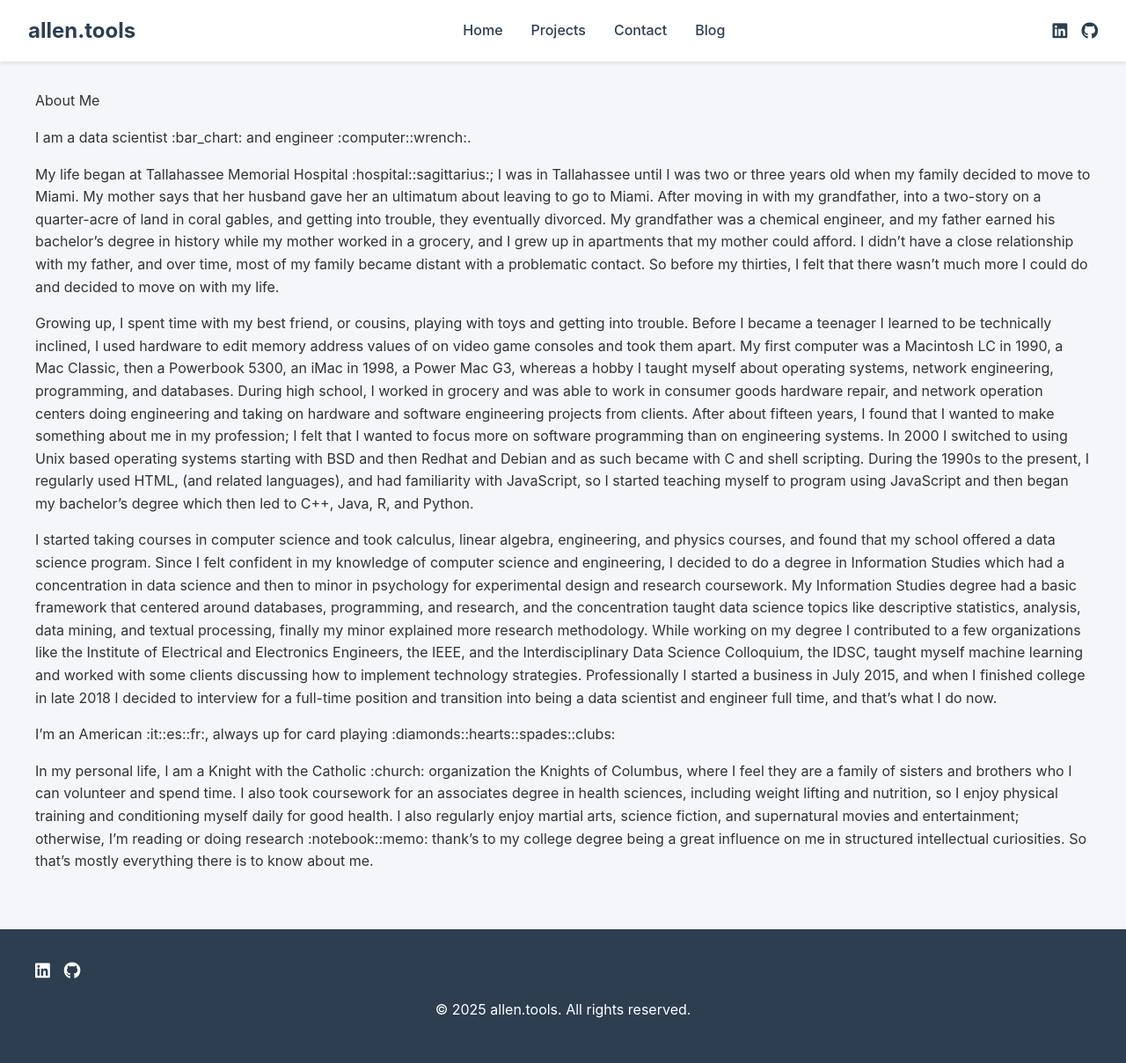
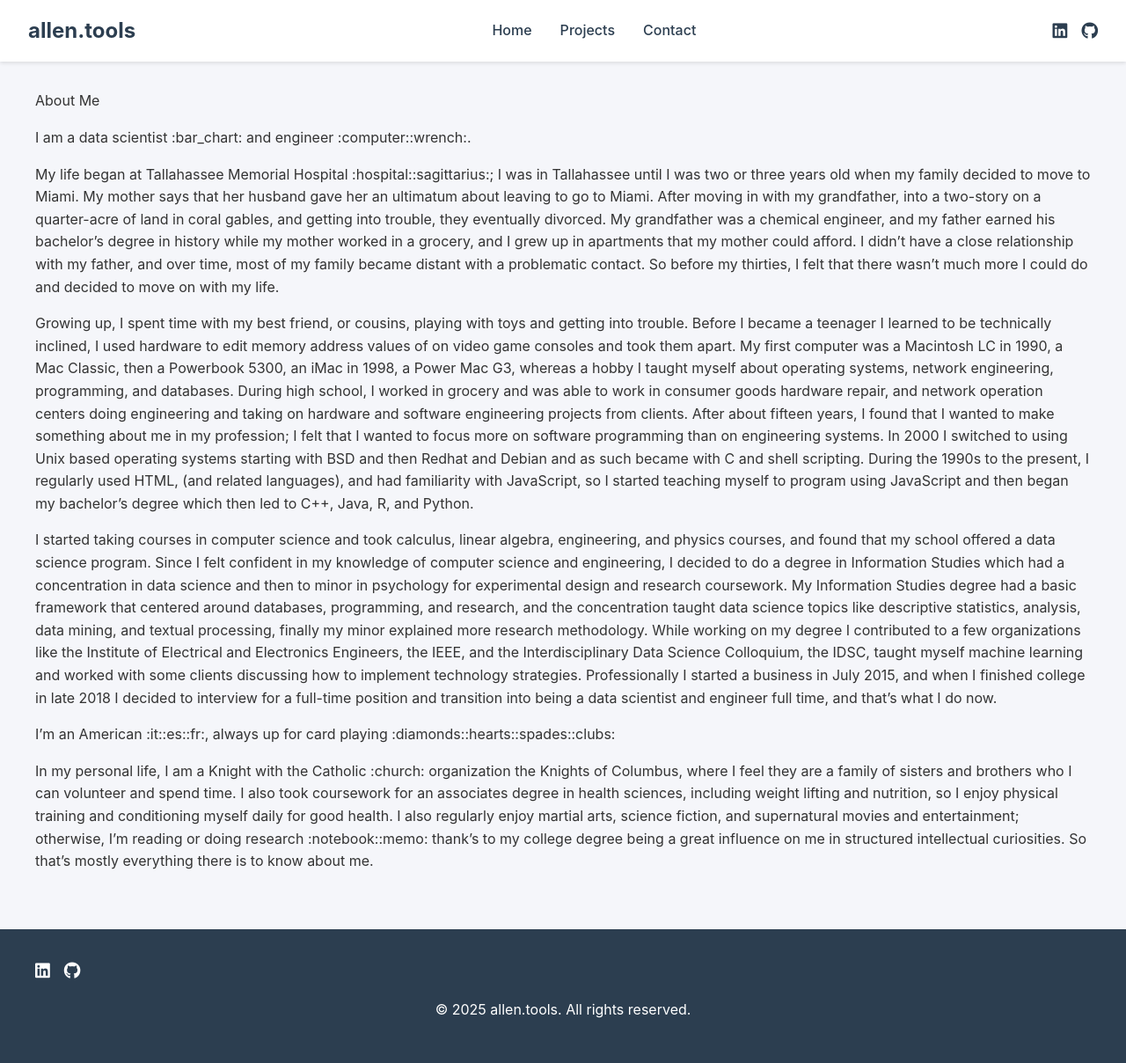
Before and after one commit to kayfay/allen.tools, a Jekyll site: the page built from README.md, in a window 1280 px wide. Shown: the whole page at 88% size. Built offline with Jekyll 4.4.1, drawn with Linux system fonts in a browser that asks for light colours; our own code applies the rules of GitHub Pages for plain Markdown files.

Commit message:
Remove Blog section from navigation

```diff
--- a/_layouts/default.html
+++ b/_layouts/default.html
@@ -17,7 +17,6 @@
                 <li><a href="{{ '/' | relative_url }}">Home</a></li>
                 <li><a href="{{ '/projects' | relative_url }}">Projects</a></li>
                 <li><a href="{{ '/contact' | relative_url }}">Contact</a></li>
-                <li><a href="{{ '/blog' | relative_url }}">Blog</a></li>
             </ul>
             <div class="social-links">
                 <a href="https://linkedin.com/in/allentools" target="_blank" rel="noopener noreferrer">
```
